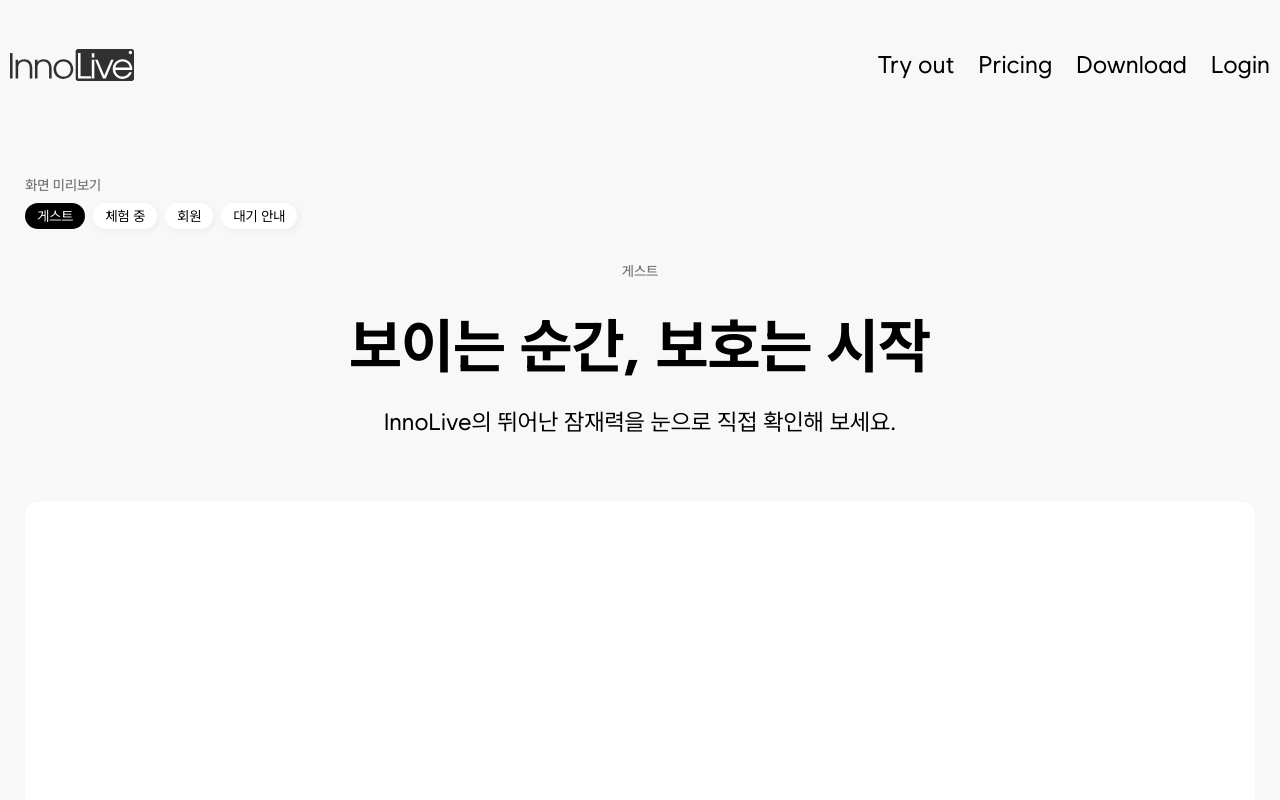
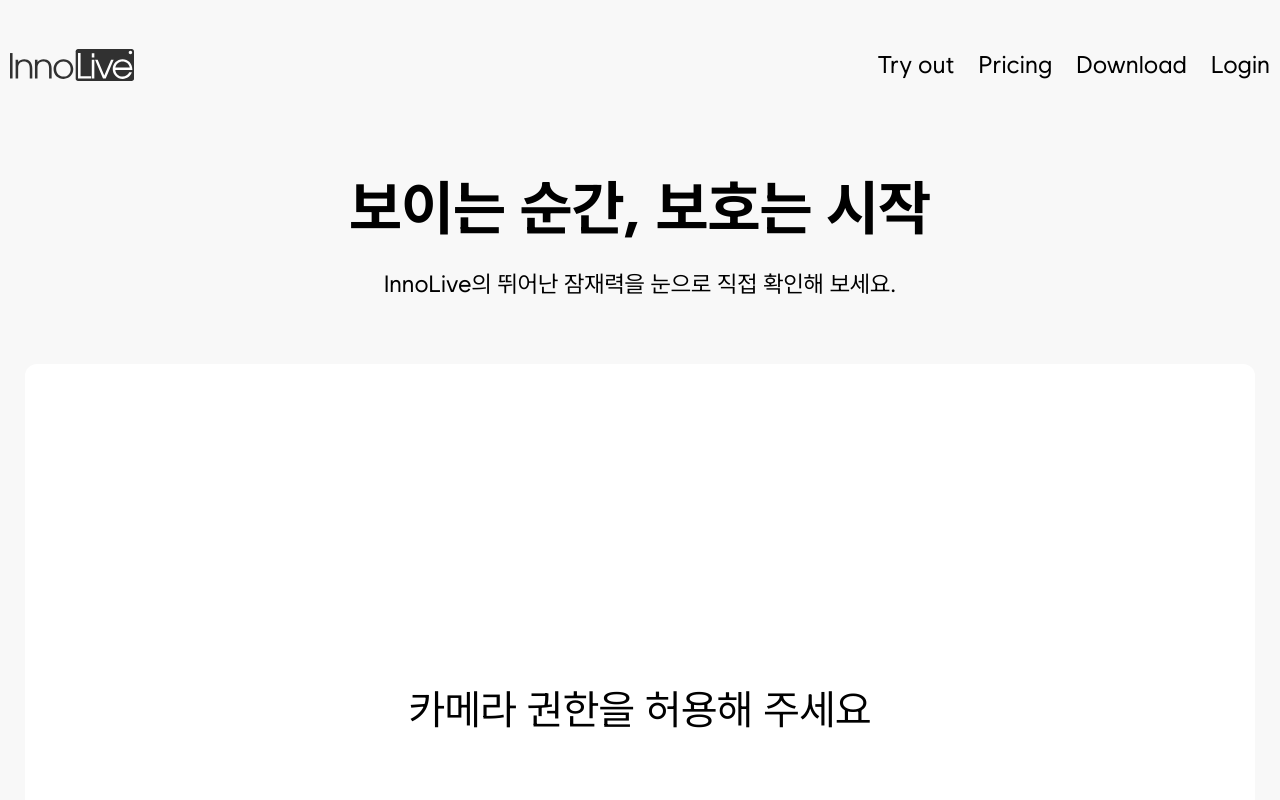
Before and after one commit to team-framework/innolive-client, a Next.js app in the folder apps/landing/: page /try-out in a window 1280 px wide. Shown: the top 800 px of the page. Built offline with nearby package versions, Linux system fonts and the light colour scheme; no server answers.

Commit message:
feat: Try-out 페이지 디버그용 버튼 삭제

```diff
--- a/apps/landing/components/try-out-view.tsx
+++ b/apps/landing/components/try-out-view.tsx
@@ -31,49 +31,13 @@ export function TryOutView() {
     setNotice("체험 기능을 준비 중입니다");
   };
 
-  const audience = isLoading ? "확인 중" : isLogined ? "회원" : "게스트";
-
   return (
     <section
       className="flex w-full flex-col items-center px-[var(--page-gutter)] pb-16 pt-16 lg:pt-24 min-[106.5rem]:pb-[5.25rem] min-[106.5rem]:pt-[9.5rem]"
       aria-labelledby="try-out-heading"
     >
-      <div className="mb-8 flex w-full max-w-[100rem] flex-col items-start gap-2 text-text-secondary">
-        <p className="text-sm font-medium">화면 미리보기</p>
-        <div className="flex flex-wrap gap-2">
-          {previews.map((item) => (
-            <button
-              key={item.id}
-              type="button"
-              className={cn(
-                "rounded-pill px-3 py-1.5 text-sm leading-none",
-                preview === item.id
-                  ? "bg-button-secondary text-text-reversed"
-                  : "bg-background-secondary text-text-primary shadow-button",
-              )}
-              aria-pressed={preview === item.id}
-              onClick={() => {
-                setPreview(item.id);
-                setOverlay("none");
-                setNotice(null);
-              }}
-            >
-              {item.label}
-            </button>
-          ))}
-          <button
-            type="button"
-            className="rounded-pill bg-background-secondary px-3 py-1.5 text-sm leading-none text-text-primary shadow-button"
-            onClick={() => setOverlay("waiting")}
-          >
-            대기 안내
-          </button>
-        </div>
-      </div>
-
       <div className="flex w-full max-w-[100rem] flex-col items-center gap-[4.125rem]">
         <div className="flex flex-col items-center gap-8 text-center text-text-primary">
-          <p className="text-sm font-medium text-text-secondary">{audience}</p>
           <SequentialHeroHeading
             segments={[
               {
```
